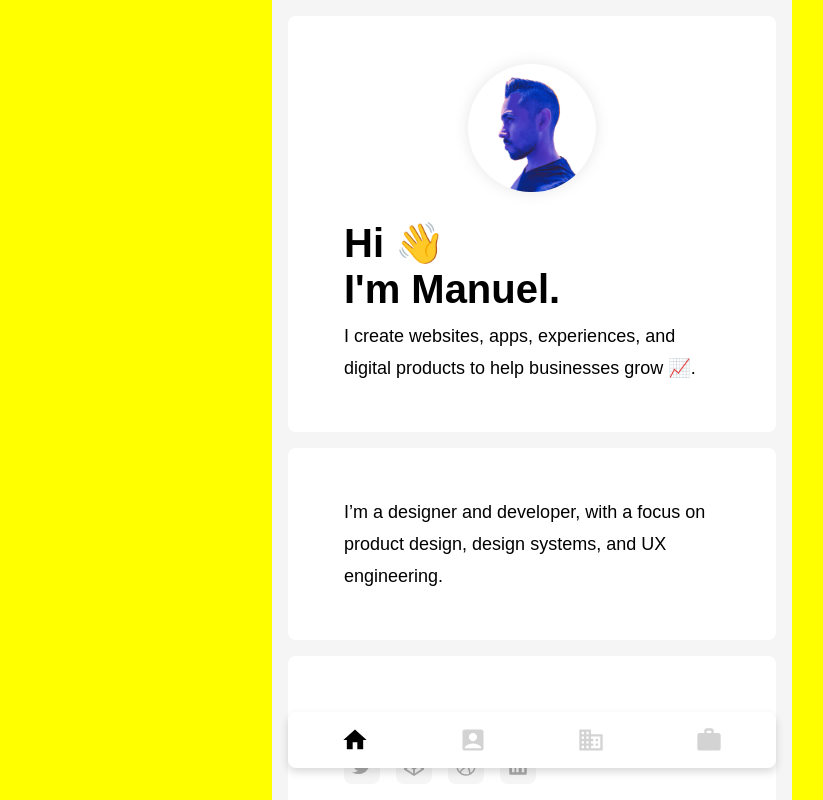
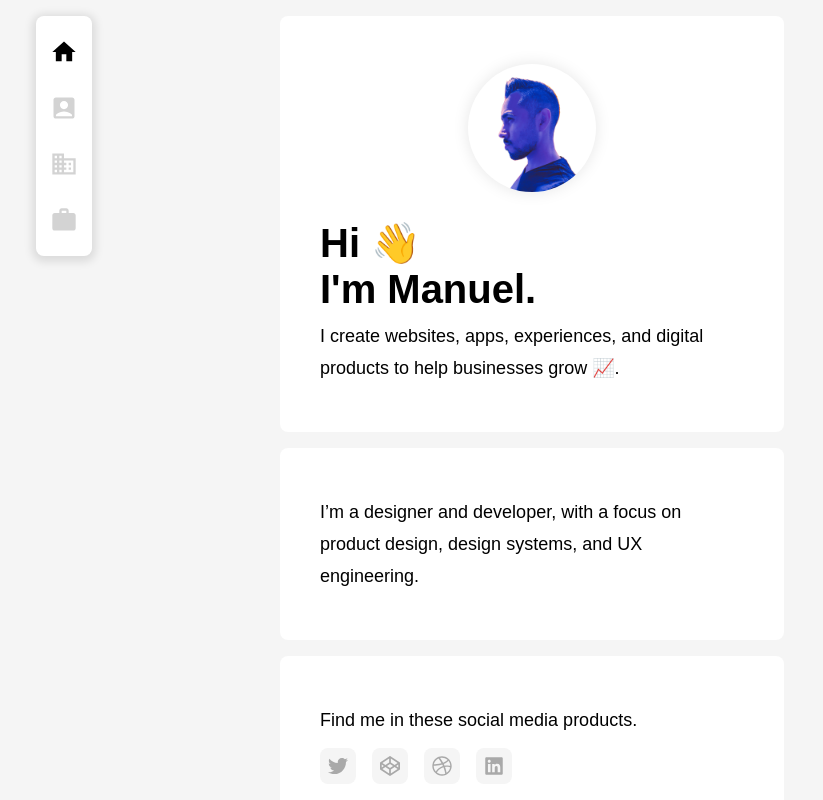
Before and after one commit to mgcesp/mc-folio, a React (Create React App) app: page / in a window 1280 px wide. Shown: the whole page, without its empty margins (108-931 px from the left). Built offline with nearby package versions, Linux system fonts and the light colour scheme.

Commit message:
leaner styles and markup

```diff
--- a/src/App.js
+++ b/src/App.js
@@ -14,10 +14,8 @@ import Tabbar from "./components/Tabbar/Tabbar";
 const Layout = () => {
     return (
         <div className="app">
-            <div className="frame">
-                <Outlet />
-                <Tabbar />
-            </div>
+            <Outlet />
+            <Tabbar />
         </div>
     )
 }
--- a/src/App.scss
+++ b/src/App.scss
@@ -11,25 +11,9 @@
 }
 
 .app {
-    height: 100%;
+    height: 100vh;
     width: 100%;
-    min-width: 375px;
+    overflow: auto;
+    background: #f5f5f5;
     position: relative;
-    background: yellow;
-    overflow: hidden;
 }
-
-.frame {
-    width: 100%;
-    height: 100vh;
-    max-width: 520px;
-    margin: 0 auto;
-    min-height: 640px;
-    background: pink;
-    position: relative;
-    overflow: hidden;
-
-    // @media (min-width: 624px) {
-    //     max-width: 624px;
-    // }
-}
--- a/src/components/Tabbar/Tabbar.scss
+++ b/src/components/Tabbar/Tabbar.scss
@@ -1,41 +1,42 @@
 .tabbar {
-    // position: sticky;
     position: fixed;
-    bottom: 32px;
+    bottom: 16px;
     margin: 0 auto;
     left: 50%;
     transform: translateX(-50%);
     width: 100%;
-    max-width: 320px;
+    max-width: 520px;
+    padding: 0 16px;
 
-    @media(min-width: 416px) {
-        max-width: 384px;
+    @media (min-width: 696px) {
+        bottom: auto;
+        top: 16px;
+        left: 16px;
+        transform: none;
+        width: 56px;
+        padding: 0;
     }
 
-    @media(min-width: 520px) {
-        max-width: 488px;
+    @media (min-width: 1024px) {
+        top: 16px;
+        left: 50%;
+        transform: translateX(-496px);
     }
-
-    // @media (min-width: 624px) {
-    //     position: absolute;
-    //     top: 32px;
-    //     left: 0;
-    // }
 
     .wrapper {
         width: 100%;
-        // background: white;
         background: white;
         display: flex;
         padding: 8px;
         border-radius: 8px;
-        box-shadow: 0 4px 8px 0 rgba(0, 0, 0, 0.15);
+        box-shadow: 0 2px 8px 4px rgba(0, 0, 0, 0.10);
         justify-content: space-around;
 
-        // @media (min-width: 624px) {
-        //     flex-direction: column;
-        //     max-width: 56px;
-        // }
+        @media (min-width: 696px) {
+            flex-direction: column;
+            padding: 16px 8px;
+            gap: 16px;
+        }
 
         .tab {
             width: 40px;
--- a/src/pages/Home/Home.scss
+++ b/src/pages/Home/Home.scss
@@ -1,17 +1,21 @@
 .feed {
     width: 100%;
-    height: 100%;
-    background: #f5f5f5;
-    padding: 16px;
+    padding: 8px;
     display: flex;
     flex-direction: column;
-    gap: 16px;
-    overflow: auto;
+    gap: 8px;
+    background: #f5f5f5;
+    max-width: 520px;
+    margin: 0 auto 80px;
+
+    @media (min-width: 420px) {
+        gap: 16px;
+        padding: 16px 8px 16px;
+    }
 }
 
 .pageHeader {
     width: 100%;
-    max-width: 520px;
     background: #FFF;
     padding: 8px 32px;
     margin: 0 auto;
@@ -56,14 +60,13 @@
 
 .page {
     width: 100%;
-    max-width: 520px;
     background: #fff;
-    padding: 40px 32px;
+    padding: 32px 24px;
     margin: 0 auto;
     border-radius: 8px;
 
     @media (min-width: 420px) {
-        padding: 48px 56px;
+        padding: 48px 40px;
     }
 
     .pageTitle {
```
